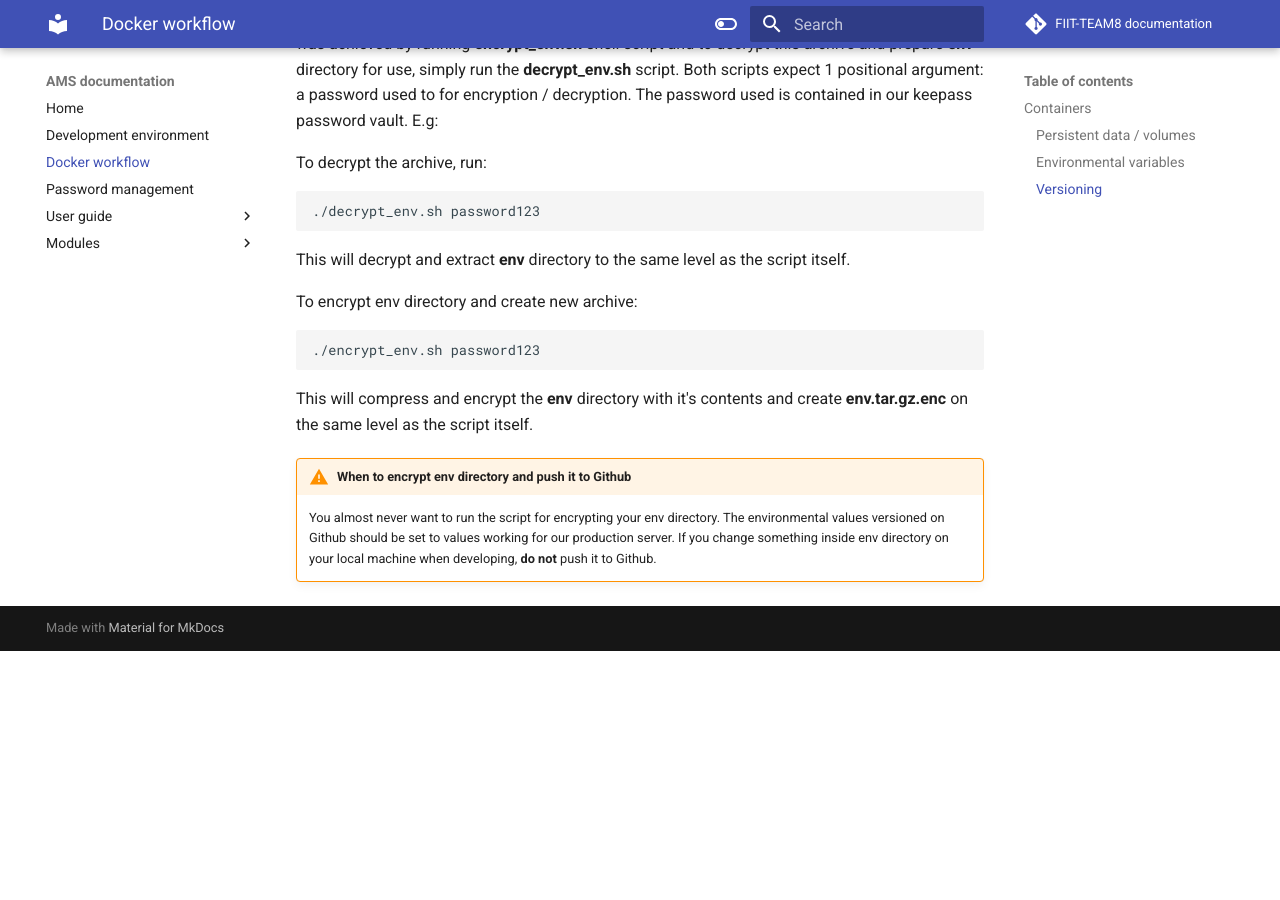
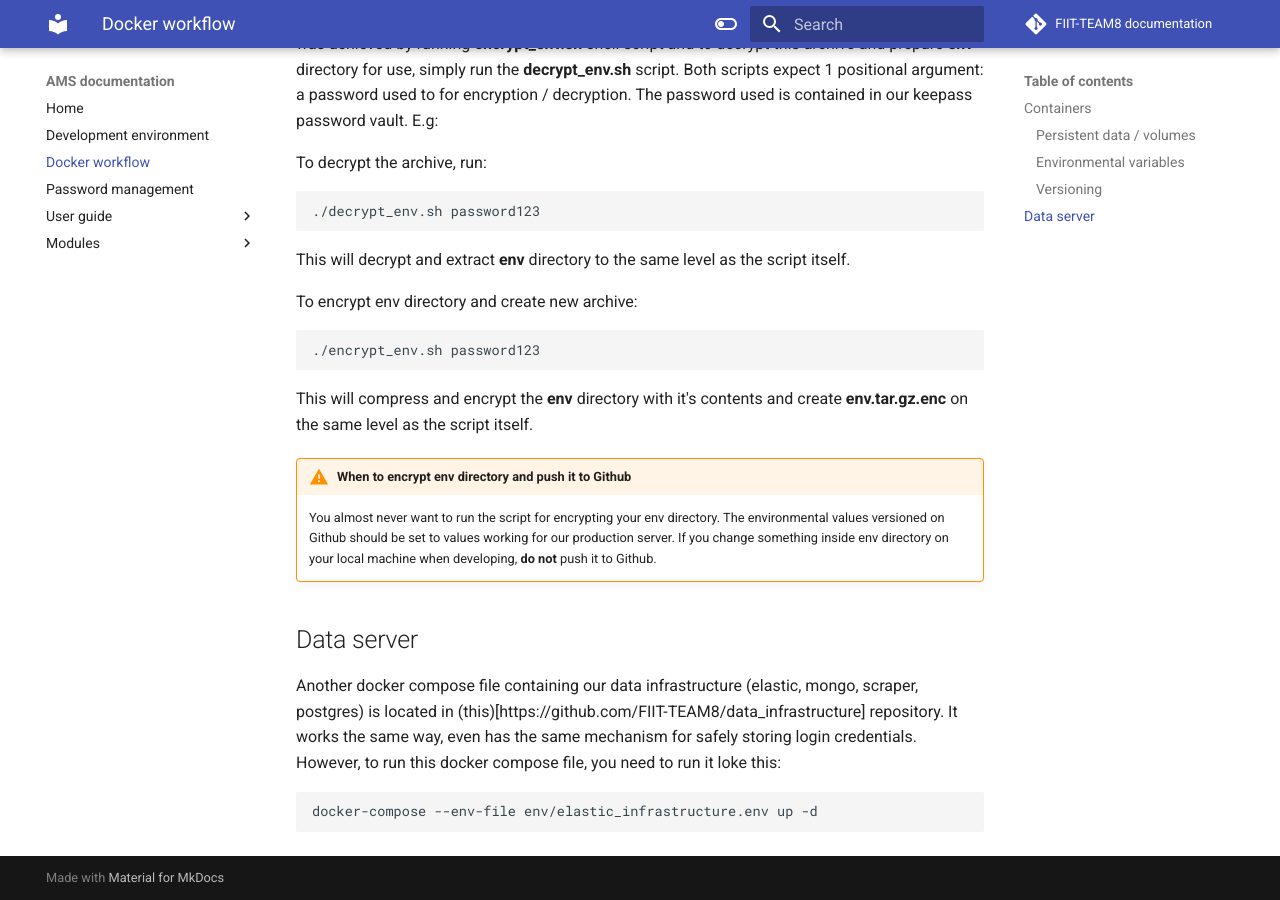
Before and after one commit to FIIT-TEAM8/team_documentation, an MkDocs documentation site: the page built from docs/docker.md, in a window 1280 px wide and 900 px high, scrolled down 1464 px. Built offline with MkDocs 1.6.1 and Material for MkDocs 9.7.7, drawn with Linux system fonts in a browser that asks for light colours; comment, search, counter and statistics services are not loaded; before the commit the page ends 2115 px from its top, so only the background shows below that.

Commit message:
Update docker.md

````diff
--- a/docs/docker.md
+++ b/docs/docker.md
@@ -38,3 +38,10 @@ This will compress and encrypt the **env** directory with it's contents and crea
 !!! warning "When to encrypt env directory and push it to Github"
 
     You almost never want to run the script for encrypting your env directory. The environmental values versioned on Github should be set to values working for our production server. If you change something inside env directory on your local machine when developing, **do not** push it to Github.
+
+## Data server
+Another docker compose file containing our data infrastructure (elastic, mongo, scraper, postgres) is located in (this)[https://github.com/FIIT-TEAM8/data_infrastructure] repository. It works the same way, even has the same mechanism for safely storing login credentials. However, to run this docker compose file, you need to run it loke this:
+
+```
+docker-compose --env-file env/elastic_infrastructure.env up -d
+```
````
